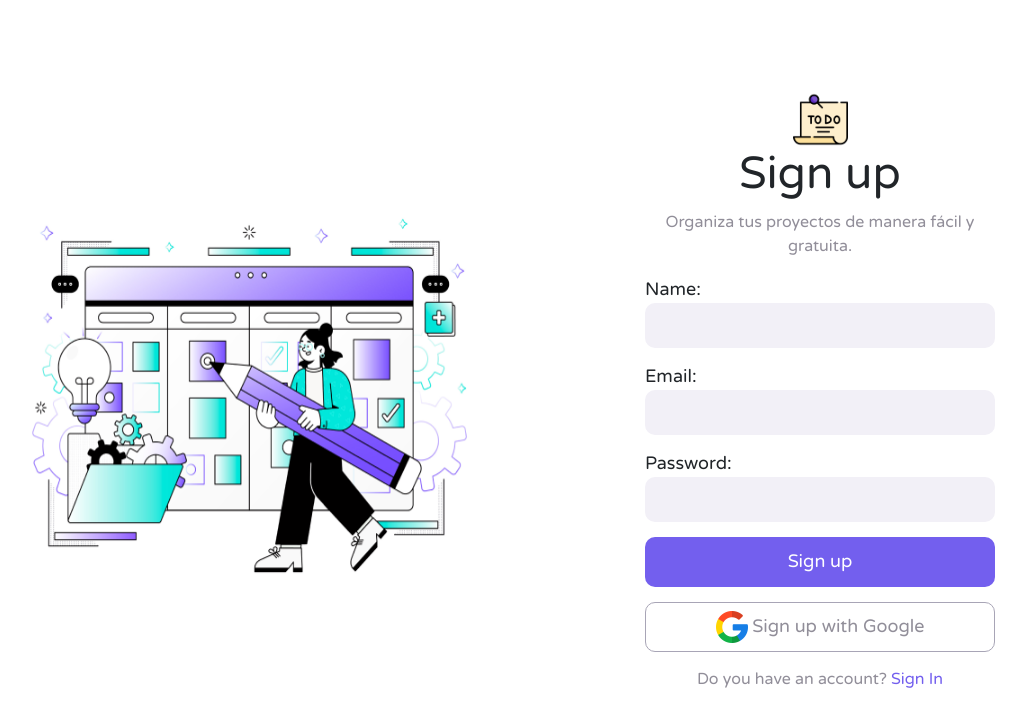
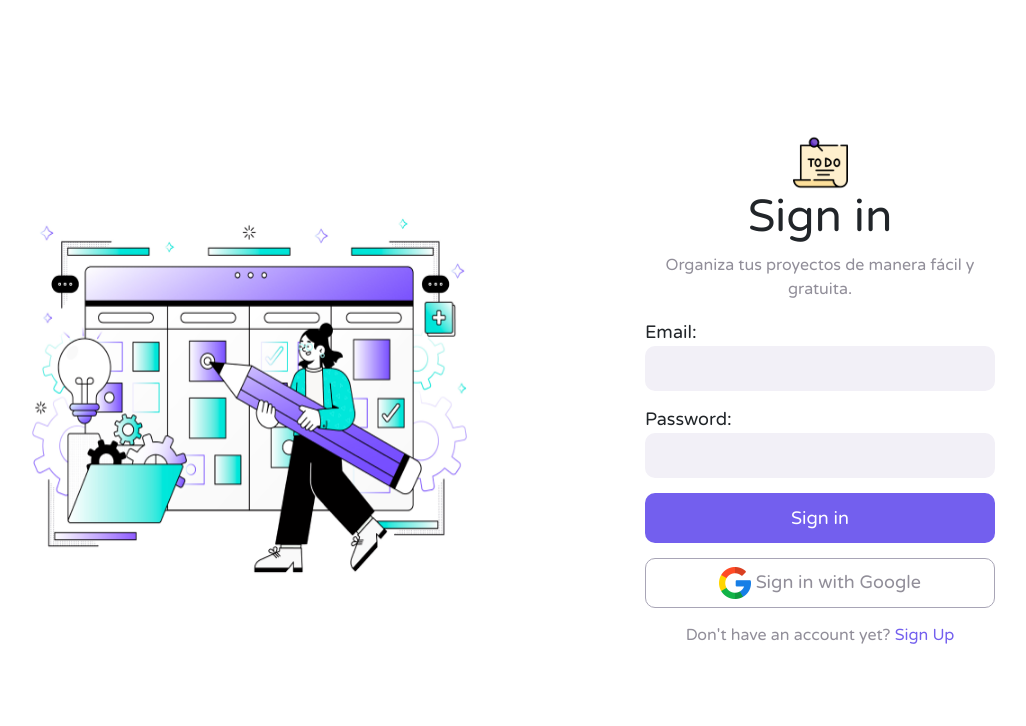
Before and after one commit to lindalopezc/LIM017-notes, a React (Create React App) app: page / in a window 1280 px wide. Shown: the top 726 px of the page, without its empty margins (70-1096 px from the left). Built offline with nearby package versions, Linux system fonts and the light colour scheme.

Commit message:
add signIn link

```diff
--- a/src/App.js
+++ b/src/App.js
@@ -1,7 +1,7 @@
 import { Routes, Route } from "react-router-dom";
 import "./scss/style.scss";
-import Login from '../src/components/Login';
-import Register from '../src/components/Register';
+import Login from './components/Login';
+import Register from './components/Register';
 import Profile from './components/Profile';
 import RecycleBin from './components/RecycleBin';
 import Projects from "./components/Projects";
@@ -11,10 +11,9 @@ function App() {
 
   return (
     <div className="App">
-    <Routes>
-        <Route path="/" element={<Register/>} exact/>
-        <Route path="/login" element={<Login/>} />
-        <Route path="/login" element={<Login/>} />
+      <Routes>
+        <Route path="/" element={<Login/>} exact/>
+        <Route path="/register" element={<Register/>} />
         <Route path="/profile" element={<Profile/>} />
         <Route path="/recycle-bin" element={<RecycleBin/>} />
         <Route path="/projects" element={<Projects/>} />
--- a/src/components/Login.jsx
+++ b/src/components/Login.jsx
@@ -2,7 +2,8 @@ import React from 'react';
 import { useForm } from 'react-hook-form';
 import logo from '../assets/logo.png';
 import google from '../assets/google.png';
-import kamban from '../assets/img-kamban.png'
+import kamban from '../assets/img-kamban.png';
+import { Link, useNavigate } from 'react-router-dom';
 
 const Login = () => {
     const { register, handleSubmit } = useForm();
@@ -20,11 +21,6 @@ const Login = () => {
               <h1>Sign in</h1>
               <p>Organiza tus proyectos de manera fácil y gratuita.</p>
               <div>
-                <label htmlFor="userName"/>Name:
-                <br/>
-                <input className="login__inputs" type="text" id="userName" {...register("userName")}/>
-              </div>
-              <div>
                 <label htmlFor="email"/>Email:
                 <br/>
                 <input className="login__inputs" type="text" id="userEmail" {...register("userEmail")}/>
@@ -36,7 +32,7 @@ const Login = () => {
               </div>
               <input className="login__button--submit" type="submit" value="Sign in"/>
               <button className="login__button--google"><img className="google" alt="google" src={google}/> Sign in with Google</button>
-              <p>Don't have an account yet?  <span><a href="#"> Sign Up</a></span></p>
+              <p>Don't have an account yet? <span><Link to="/register"> Sign Up</Link></span></p>
             </form>
           </section>
         </div>
--- a/src/components/Register.jsx
+++ b/src/components/Register.jsx
@@ -4,13 +4,16 @@ import logo from '../assets/logo.png';
 import google from '../assets/google.png';
 import kamban from '../assets/img-kamban.png';
 import { GoogleLogin } from 'react-google-login';
+import { Link, useNavigate } from "react-router-dom";
 
 const Register = () => {
     const { register, handleSubmit } = useForm();
     const onSubmit = (data) => {
-        console.log(typeof data);
+        console.log('data del form', data);
     }
+    const navigate = useNavigate();
     const responseGoogle = (response) => {
+      navigate("/projects")
       console.log(response);
     }
     return (
@@ -41,9 +44,8 @@ const Register = () => {
               <input className="register__button--submit" type="submit" value="Sign up"/>
               <GoogleLogin
               clientId="8237606553-i7hjdtc207sla1l79h0hrisau9o0u3v6.apps.googleusercontent.com"
-              buttonText="Login"
               onSuccess={responseGoogle}
-              onFailure={responseGoogle}
+              // onFailure={responseGoogle}
               cookiePolicy={'single_host_origin'}
               render={renderProps => (
                 <button className="register__button--google" onClick={renderProps.onClick} disabled={renderProps.disabled}>
@@ -51,7 +53,7 @@ const Register = () => {
                 </button>
               )}
               />
-              <p>Do you have an account? <span><a href="#"> Sign In</a></span></p>
+              <p>Do you have an account? <span><Link to="/"> Sign In</Link></span></p>
             </form>
           </section>
         </div>
```
